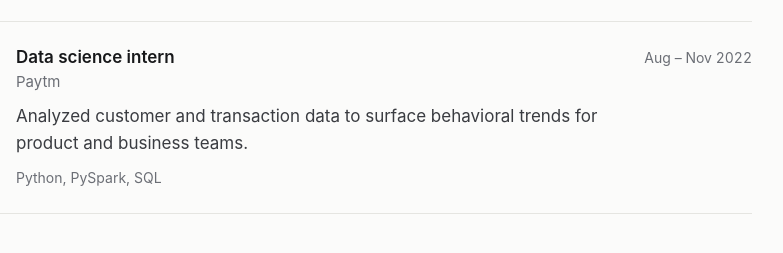
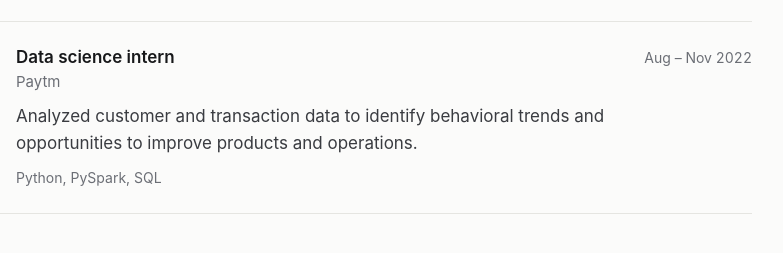
Before and after one commit to sarthakpal16/sarthak-pal-portfolio, a plain HTML site: page dist/index.html in a window 1280 px wide. Shown: the part 1967-2220 px from the top of the page, 288-1071 px from the left. Drawn offline with Linux system fonts and the light colour scheme.

Commit message:
no-mistakes(review): Use approved CV wording for Paytm role description

```diff
--- a/dist/index.html
+++ b/dist/index.html
@@ -192,7 +192,7 @@
           <div class="t-body">
             <h3>Data science intern</h3>
             <p class="org">Paytm</p>
-            <p class="t-what">Analyzed customer and transaction data to surface behavioral trends for product and business teams.</p>
+            <p class="t-what">Analyzed customer and transaction data to identify behavioral trends and opportunities to improve products and operations.</p>
             <p class="t-tags"><span>Python</span><span>PySpark</span><span>SQL</span></p>
           </div>
           <p class="t-when">Aug – Nov 2022</p>
```
